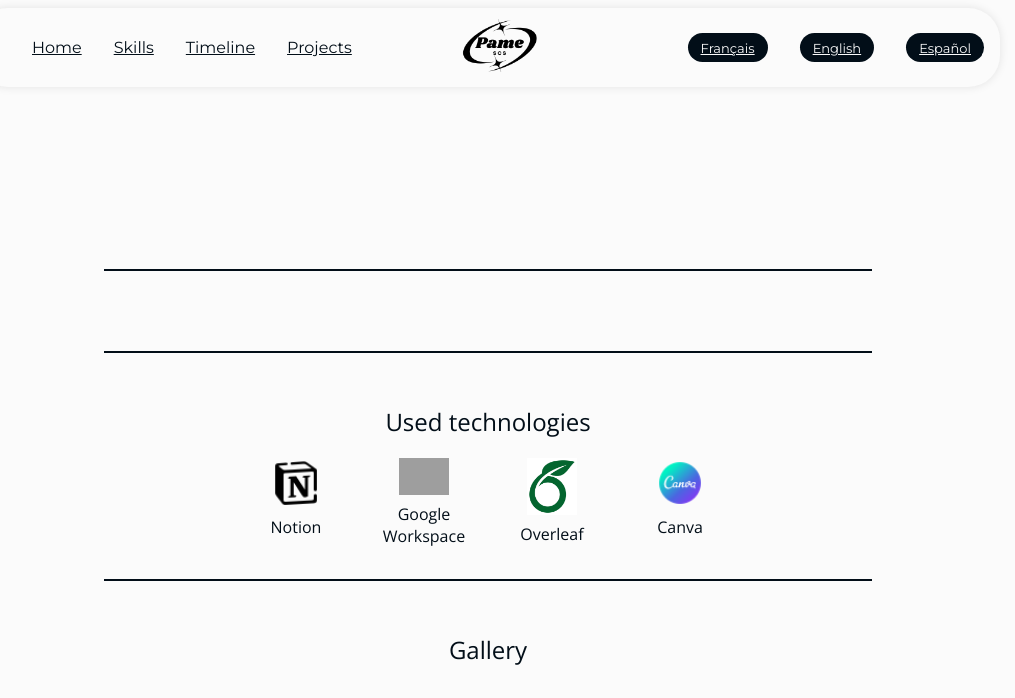
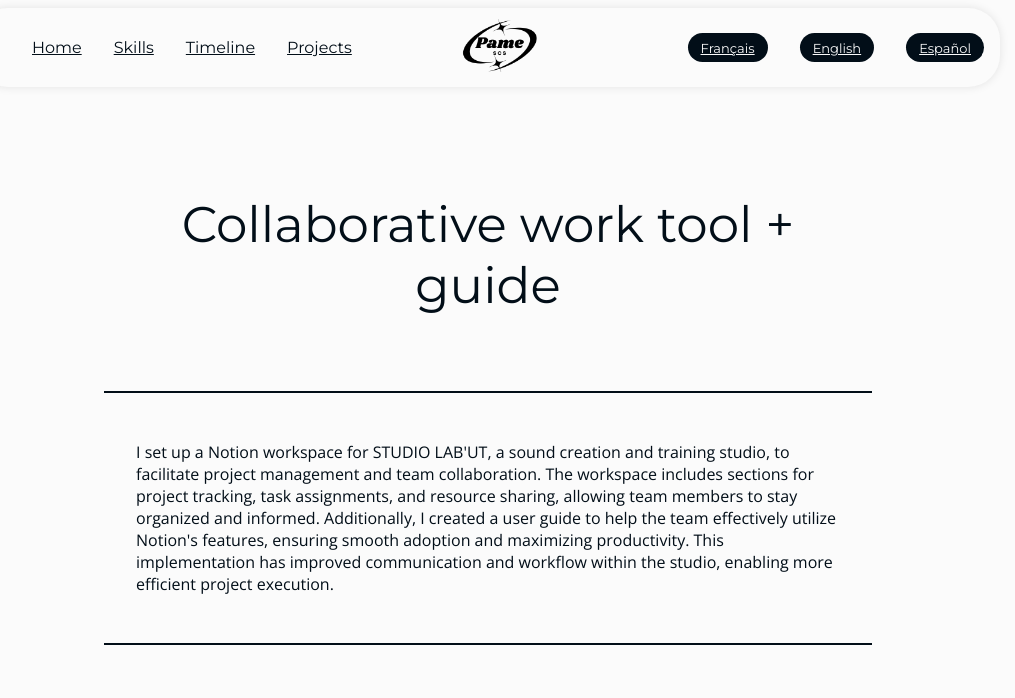
Before and after one commit to pame-scs/portfolio-2025, a PHP site: page /project-notioncolab.php in a window 1280 px wide. Shown: the top 698 px of the page, without its empty margins (152-1167 px from the left). Run offline with PHP 8.4, Linux system fonts and the light colour scheme; data that the repository does not hold is empty; grey boxes are pictures that could not be loaded.

Commit message:
Update NotionColab project page with descriptions and translations for collaborative tool

```diff
--- a/project-notioncolab.php
+++ b/project-notioncolab.php
@@ -34,10 +34,6 @@
                     <p>Google Workspace</p>
                 </div>
                 <div class="skill-item">
-                    <img src="assets/overleaf.jpg" alt="Overleaf logo">
-                    <p>Overleaf</p>
-                </div>
-                <div class="skill-item">
                     <img src="assets/canva.png" alt="Canva logo">
                     <p>Canva</p>
                  </div>
--- a/traduction/eng.php
+++ b/traduction/eng.php
@@ -60,6 +60,8 @@ The results demonstrate that self-disclosure, when perceived as sincere, favors
 
 However, it is important to highlight that parasocial relationships are common phenomena and not necessarily negative, and that self-disclosure, although powerful, does not constitute a guarantee of success by itself.
 
-Among future research perspectives stands out the need to deepen the audience's point of view and their level of algorithmic literacy, in order to better understand how digital experiences are configured."
+Among future research perspectives stands out the need to deepen the audience's point of view and their level of algorithmic literacy, in order to better understand how digital experiences are configured.",
+"notioncolab-title"=> "Collaborative work tool + guide",
+"notioncolab-desc"=> "I set up a Notion workspace for STUDIO LAB'UT, a sound creation and training studio, to facilitate project management and team collaboration. The workspace includes sections for project tracking, task assignments, and resource sharing, allowing team members to stay organized and informed. Additionally, I created a user guide to help the team effectively utilize Notion's features, ensuring smooth adoption and maximizing productivity. This implementation has improved communication and workflow within the studio, enabling more efficient project execution.",
 ];
 ?>
--- a/traduction/es.php
+++ b/traduction/es.php
@@ -57,6 +57,8 @@ $translations = [
     La metodología empleada combinó una revisión teórica en comunicación, psicología social y marketing con un estudio cualitativo mediante análisis de contenido de cuatro influencers estadounidenses en Instagram y YouTube.
     Los resultados demuestran que la autodivulgación, cuando es percibida como sincera, favorece la percepción de autenticidad y la construcción de una imagen identificable, lo que fortalece la confianza y la lealtad de la audiencia. Esta dinámica emocional permite a los influencers diferenciarse en un entorno saturado y legitima sus recomendaciones comerciales, además de ajustarse a las lógicas algorítmicas que privilegian los contenidos con fuerte carga emocional.
     Sin embargo, es importante señalar que las relaciones parasociales son fenómenos comunes y no necesariamente negativos, y que la autodivulgación, aunque poderosa, no constituye por sí sola una garantía de éxito.
-    Entre las perspectivas de investigación futura se destaca la necesidad de profundizar en el punto de vista de la audiencia y en su nivel de alfabetización algorítmica, con el fin de comprender mejor cómo se configuran las experiencias digitales."
+    Entre las perspectivas de investigación futura se destaca la necesidad de profundizar en el punto de vista de la audiencia y en su nivel de alfabetización algorítmica, con el fin de comprender mejor cómo se configuran las experiencias digitales.",
+    "notioncolab-title"=> "Herramienta de trabajo colaborativo + guía",
+    "notioncolab-desc"=> "He configurado un espacio de trabajo en Notion para STUDIO LAB'UT, un estudio de creación sonora y formación, para facilitar la gestión de proyectos y la colaboración en equipo. El espacio de trabajo incluye secciones para el seguimiento de proyectos, asignación de tareas y compartición de recursos, lo que permite a los miembros del equipo mantenerse organizados e informados. Además, he creado una guía de usuario para ayudar al equipo a utilizar eficazmente las funciones de Notion, asegurando una adopción fluida y maximizando la productividad. Esta implementación ha mejorado la comunicación y el flujo de trabajo dentro del estudio, permitiendo una ejecución de proyectos más eficiente.",
 ];
 ?>
--- a/traduction/fr.php
+++ b/traduction/fr.php
@@ -60,6 +60,8 @@ Les résultats démontrent que l'auto-divulgation, lorsqu'elle est perçue comme
 
 Cependant, il est important de souligner que les relations parasociales sont des phénomènes courants et pas nécessairement négatifs, et que l'auto-divulgation, bien que puissante, ne constitue pas à elle seule une garantie de succès.
 
-Parmi les perspectives de recherche future se détache la nécessité d'approfondir le point de vue de l'audience et son niveau d'alphabétisation algorithmique, afin de mieux comprendre comment se configurent les expériences numériques."
+Parmi les perspectives de recherche future se détache la nécessité d'approfondir le point de vue de l'audience et son niveau d'alphabétisation algorithmique, afin de mieux comprendre comment se configurent les expériences numériques.",
+"notioncolab-title"=> "Outil de travail collaboratif + guide",
+"notioncolab-desc"=> "J'ai mis en place un espace de travail Notion pour STUDIO LAB'UT, un studio de création sonore et de formation, afin de faciliter la gestion de projet et la collaboration en équipe. L'espace de travail comprend des sections pour le suivi des projets, l'attribution des tâches et le partage des ressources, permettant aux membres de l'équipe de rester organisés et informés. De plus, j'ai créé un guide utilisateur pour aider l'équipe à utiliser efficacement les fonctionnalités de Notion, garantissant une adoption fluide et maximisant la productivité. Cette mise en œuvre a amélioré la communication et le flux de travail au sein du studio, permettant une exécution de projet plus efficace.",
 ];
 ?>
```
